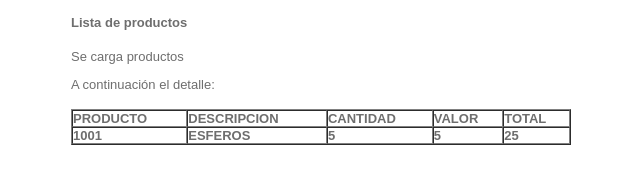
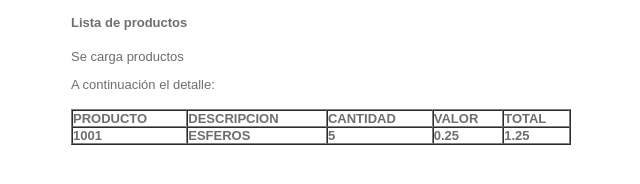
Before and after one commit to PabloArevalo/DesafioGitHub, a plain HTML site: page index.html in a window 1280 px wide. Shown: the full height of the page, 319-959 px from the left. Drawn offline with Linux system fonts and the light colour scheme.

Commit message:
producto esferos actualizao

```diff
--- a/index.html
+++ b/index.html
@@ -28,15 +28,15 @@
                                                <td><strong>PRODUCTO</strong></td>
                                                <td><strong>DESCRIPCION</strong></td>
                                                <td><strong>CANTIDAD</strong></td>
-											   <td><strong>VALOR</strong></td>
+					       <td><strong>VALOR</strong></td>
                                                <td><strong>TOTAL</strong></td>
                                        </tr>
                                        <tr>
                                                <td><strong>1001</strong></td>
                                                <td><strong>ESFEROS</strong></td>
                                                <td><strong>5</strong></td>
-                                               <td><strong>5</strong></td>
-											   <td><strong>25</strong></td>
+                                               <td><strong>0.25</strong></td>
+					       <td><strong>1.25</strong></td>
                                        </tr>
                                </table>
                        </td></tr>
```
